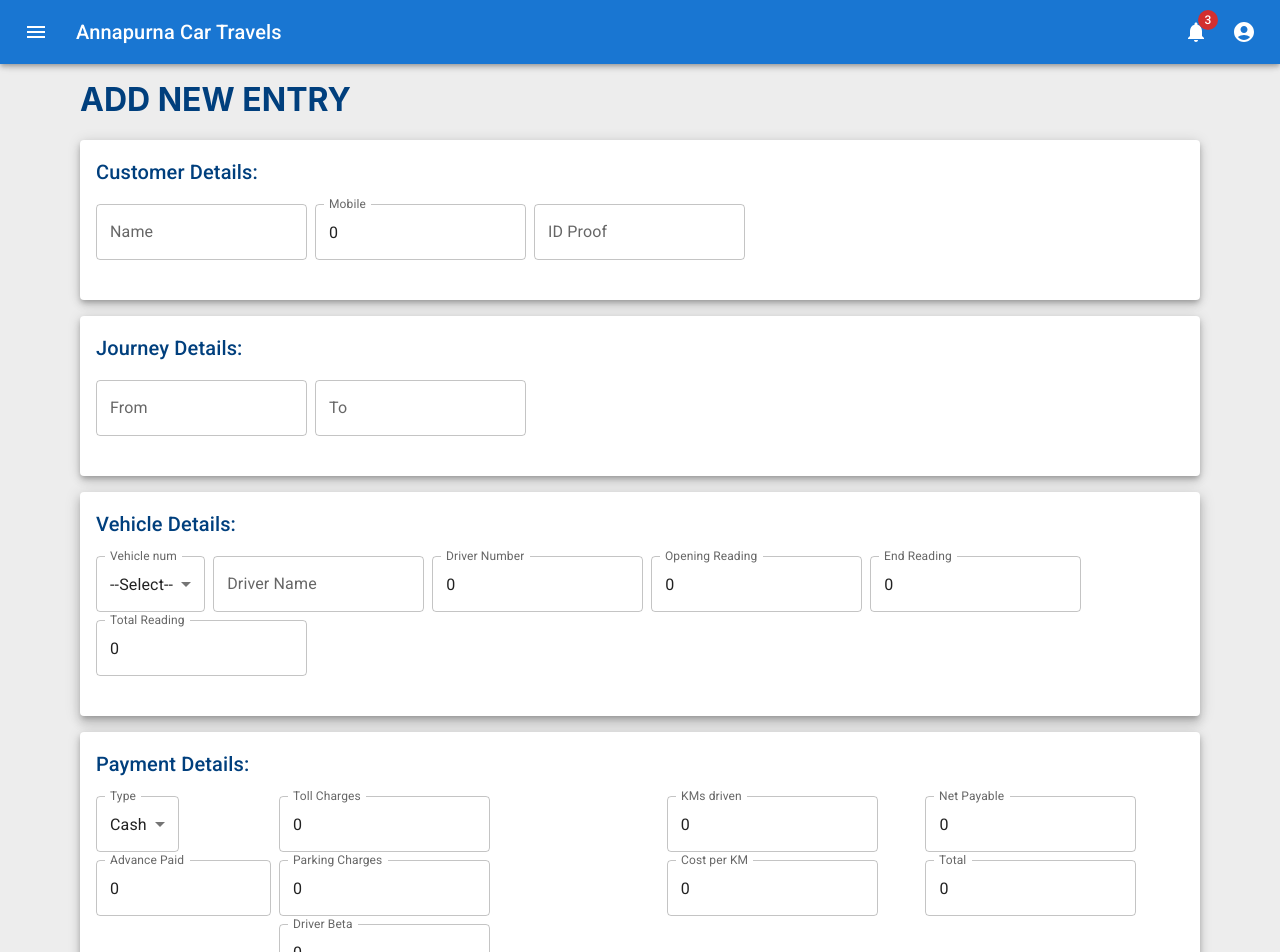
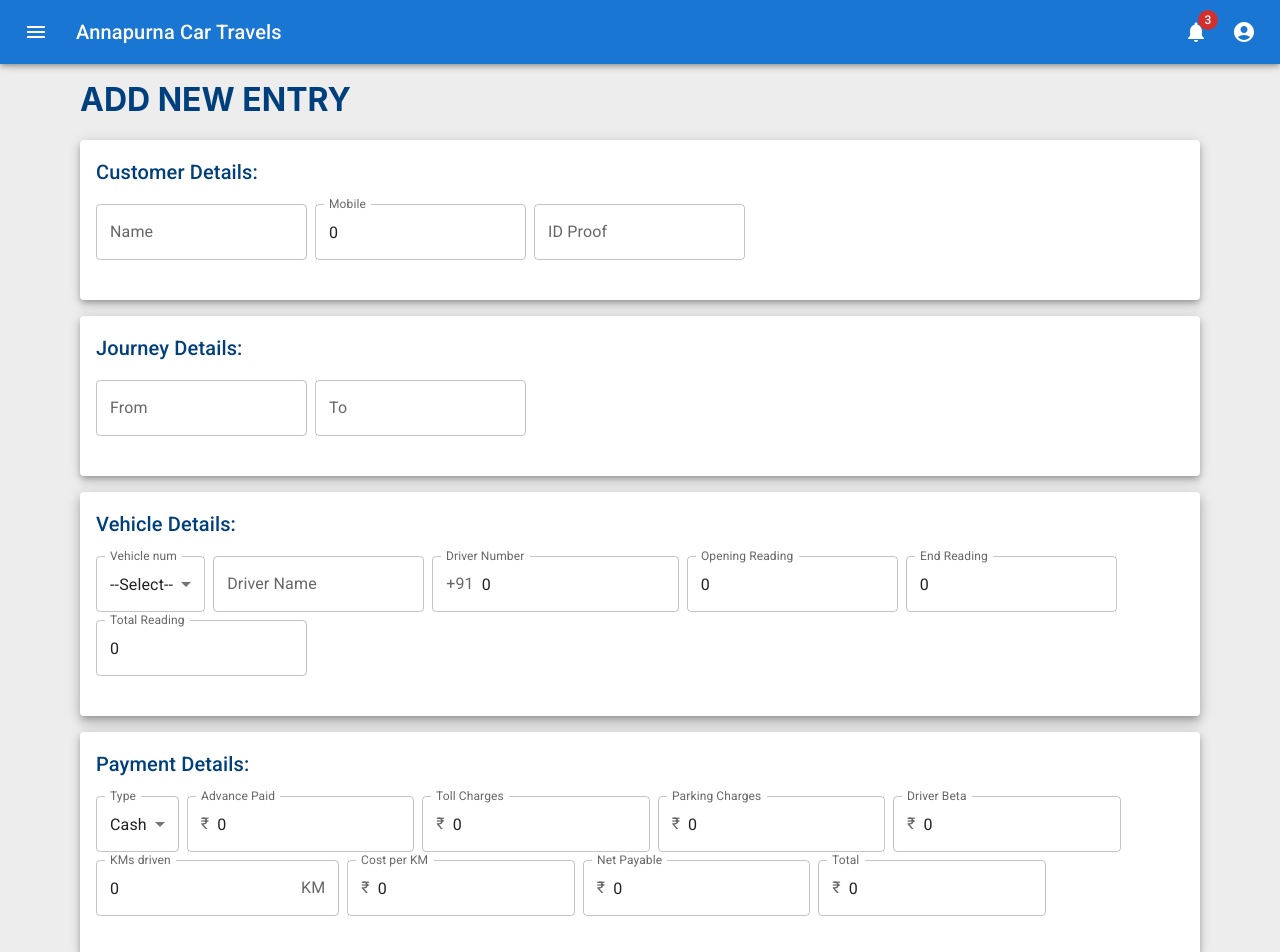
Before and after one commit to saikrishna28/trackTravel, a React (Create React App) app: page /addEntry in a window 1280 px wide. Shown: the top 952 px of the page. Built offline with nearby package versions, Linux system fonts and the light colour scheme.

Commit message:
adding routes

```diff
--- a/package.json
+++ b/package.json
@@ -19,11 +19,13 @@
     "@types/node": "^12.20.37",
     "@types/react": "^17.0.37",
     "@types/react-dom": "^17.0.11",
+    "@types/react-router-dom": "^5.1.8",
     "date-fns": "^2.0.0-beta.5",
     "moment": "^2.29.1",
     "react": "^17.0.2",
     "react-dom": "^17.0.2",
     "react-moment": "^1.1.1",
+    "react-router-dom": "^5.2.0",
     "react-scripts": "4.0.3",
     "sass": "^1.43.5",
     "typescript": "^4.5.2",
--- a/src/App.tsx
+++ b/src/App.tsx
@@ -3,22 +3,15 @@ import "./App.scss";
 import AddEntry from "./Components/AddEntry/AddEntry";
 import DrawerComponent from "./Components/Drawer/DrawerComponent";
 import Header from "./Components/Header/Header";
+import { BrowserRouter, Route } from "react-router-dom";
+import AppPage from "./Components/AppPage/AppPage";
 
 function App() {
-  const [drawerState, setDrawerState] = useState(false);
   return (
-    <div className="App">
-      <Header
-        setDrawerState={(drawerOpen: boolean) => setDrawerState(drawerOpen)}
-      />
-      <div className="app-content">
-        <AddEntry />
-      </div>
-      <DrawerComponent
-        drawerOpen={drawerState}
-        setDrawerState={(drawerOpen: boolean) => setDrawerState(drawerOpen)}
-      />
-    </div>
+    <BrowserRouter>
+      <Route path="/" exact component={AppPage} />
+      <Route path="/addEntry" component={AddEntry} />
+    </BrowserRouter>
   );
 }
 
--- a/src/Components/AddEntry/AddEntry.tsx
+++ b/src/Components/AddEntry/AddEntry.tsx
@@ -1,9 +1,12 @@
 import {
   Button,
   FormControl,
+  FormHelperText,
   Input,
+  InputAdornment,
   InputLabel,
   MenuItem,
+  OutlinedInput,
   Paper,
   Select,
   TextField,
@@ -15,6 +18,8 @@ import AdapterDateFns from "@mui/lab/AdapterDateFns";
 import { DatePicker, LocalizationProvider } from "@mui/lab";
 import "./AddEntry.scss";
 import { TripData } from "../../Models/TripData";
+import { useHistory } from "react-router-dom";
+import AppPage from "../AppPage/AppPage";
 
 interface AddEntryProps {}
 
@@ -25,7 +30,7 @@ const AddEntry: React.FunctionComponent<AddEntryProps> = () => {
 
   const [journeyFrom, setJourneyFrom] = useState("");
   const [journeyTo, setJourneyTo] = useState("");
-  const [journeyDate, setJourneyDate] = useState<Date | null>(new Date());
+  const [journeyDate, setJourneyDate] = useState<Date | null>(null);
 
   const [vehicleNum, setVehicleNum] = useState("--Select--");
   const [driverName, setDriverName] = useState("");
@@ -94,8 +99,8 @@ const AddEntry: React.FunctionComponent<AddEntryProps> = () => {
     });
   };
   console.log(tripData);
-
   return (
+    <AppPage>
       <div className="add-entry">
         <div className="add-entry__container">
           <div className="add-entry__title">
@@ -236,6 +241,11 @@ const AddEntry: React.FunctionComponent<AddEntryProps> = () => {
                   variant="outlined"
                   type="number"
                   value={driverNum}
+                  InputProps={{
+                    startAdornment: (
+                      <InputAdornment position="start">+91</InputAdornment>
+                    ),
+                  }}
                   onChange={(newValue) => {
                     setDriverNum(+newValue.target.value);
                   }}
@@ -298,7 +308,6 @@ const AddEntry: React.FunctionComponent<AddEntryProps> = () => {
                   <Select
                     className="entry-input"
                     labelId="payment-type-select-label"
-                  // id="demo-simple-select"
                     value={paymentType}
                     label="Type"
                     onChange={(newValue) => {
@@ -316,18 +325,26 @@ const AddEntry: React.FunctionComponent<AddEntryProps> = () => {
                   variant="outlined"
                   type="number"
                   value={advance}
+                  InputProps={{
+                    startAdornment: (
+                      <InputAdornment position="start">₹</InputAdornment>
+                    ),
+                  }}
                   onChange={(newValue) => {
                     setAdvance(+newValue.target.value);
                   }}
                 />
-            </div>
-            <div>
                 <TextField
                   className="entry-input"
                   label="Toll Charges"
                   variant="outlined"
                   type="number"
                   value={tollFee}
+                  InputProps={{
+                    startAdornment: (
+                      <InputAdornment position="start">₹</InputAdornment>
+                    ),
+                  }}
                   onChange={(newValue) => {
                     setTollFee(+newValue.target.value);
                   }}
@@ -338,6 +355,11 @@ const AddEntry: React.FunctionComponent<AddEntryProps> = () => {
                   variant="outlined"
                   type="number"
                   value={parkingFee}
+                  InputProps={{
+                    startAdornment: (
+                      <InputAdornment position="start">₹</InputAdornment>
+                    ),
+                  }}
                   onChange={(newValue) => {
                     setParkingFee(+newValue.target.value);
                   }}
@@ -348,18 +370,26 @@ const AddEntry: React.FunctionComponent<AddEntryProps> = () => {
                   variant="outlined"
                   type="number"
                   value={driverBeta}
+                  InputProps={{
+                    startAdornment: (
+                      <InputAdornment position="start">₹</InputAdornment>
+                    ),
+                  }}
                   onChange={(newValue) => {
                     setDriverBeta(+newValue.target.value);
                   }}
                 />
-            </div>
-            <div>
                 <TextField
                   className="entry-input"
                   label="KMs driven"
                   variant="outlined"
                   type="number"
                   value={kmDriven}
+                  InputProps={{
+                    endAdornment: (
+                      <InputAdornment position="end">KM</InputAdornment>
+                    ),
+                  }}
                   onChange={(newValue) => {
                     setKmDriven(+newValue.target.value);
                   }}
@@ -370,18 +400,26 @@ const AddEntry: React.FunctionComponent<AddEntryProps> = () => {
                   variant="outlined"
                   type="number"
                   value={costPerKm}
+                  InputProps={{
+                    startAdornment: (
+                      <InputAdornment position="start">₹</InputAdornment>
+                    ),
+                  }}
                   onChange={(newValue) => {
                     setCostPerKm(+newValue.target.value);
                   }}
                 />
-            </div>
-            <div>
                 <TextField
                   className="entry-input"
                   label="Net Payable"
                   variant="outlined"
                   type="number"
                   value={netPay}
+                  InputProps={{
+                    startAdornment: (
+                      <InputAdornment position="start">₹</InputAdornment>
+                    ),
+                  }}
                   onChange={(newValue) => {
                     setNetPay(+newValue.target.value);
                   }}
@@ -392,6 +430,11 @@ const AddEntry: React.FunctionComponent<AddEntryProps> = () => {
                   variant="outlined"
                   type="number"
                   value={totalPay}
+                  InputProps={{
+                    startAdornment: (
+                      <InputAdornment position="start">₹</InputAdornment>
+                    ),
+                  }}
                   onChange={(newValue) => {
                     setTotalPay(+newValue.target.value);
                   }}
@@ -404,6 +447,7 @@ const AddEntry: React.FunctionComponent<AddEntryProps> = () => {
           </Button>
         </div>
       </div>
+    </AppPage>
   );
 };
 
--- /dev/null
+++ b/src/Components/AppPage/AppPage.tsx
@@ -0,0 +1,24 @@
+import React, { useState } from "react";
+import AddEntry from "../AddEntry/AddEntry";
+import DrawerComponent from "../Drawer/DrawerComponent";
+import Header from "../Header/Header";
+
+interface AppPageProps {}
+
+const AppPage: React.FunctionComponent<AppPageProps> = (props) => {
+  const [drawerState, setDrawerState] = useState(false);
+  return (
+    <div className="app-page">
+      <Header
+        setDrawerState={(drawerOpen: boolean) => setDrawerState(drawerOpen)}
+      />
+      <div className="app-content">{props.children}</div>
+      <DrawerComponent
+        drawerOpen={drawerState}
+        setDrawerState={(drawerOpen: boolean) => setDrawerState(drawerOpen)}
+      />
+    </div>
+  );
+};
+
+export default AppPage;
--- a/src/Components/Drawer/DrawerComponent.tsx
+++ b/src/Components/Drawer/DrawerComponent.tsx
@@ -15,6 +15,7 @@ import {
   DirectionsCarFilledOutlined,
 } from "@mui/icons-material";
 import * as React from "react";
+import { useHistory } from "react-router-dom";
 
 interface DrawerComponentProps {
   drawerOpen: boolean;
@@ -24,6 +25,7 @@ interface DrawerComponentProps {
 const DrawerComponent: React.FunctionComponent<DrawerComponentProps> = (
   props
 ) => {
+  let history = useHistory();
   const toggleDrawer =
     (open: boolean) => (event: React.KeyboardEvent | React.MouseEvent) => {
       if (
@@ -35,6 +37,11 @@ const DrawerComponent: React.FunctionComponent<DrawerComponentProps> = (
       }
       props.setDrawerState(false);
     };
+  const openScreen = (screen: string) => {
+    if (screen === "addEntry") {
+      history.push("/addEntry");
+    }
+  };
   return (
     <Drawer anchor="left" open={props.drawerOpen} onClose={toggleDrawer(false)}>
       <Toolbar />
@@ -47,7 +54,11 @@ const DrawerComponent: React.FunctionComponent<DrawerComponentProps> = (
       >
         <List>
           <ListItem disablePadding>
-            <ListItemButton>
+            <ListItemButton
+              onClick={() => {
+                openScreen("addEntry");
+              }}
+            >
               <ListItemIcon>
                 <AddBoxOutlined />
               </ListItemIcon>
```
Also changed, not shown: src/Components/VehiclesDetails/VehiclesDetails.tsx (added, +14 -0 lines), 1 other file (tests, documents, lock files or other folders). Lines whose indentation alone changed are shown as unchanged.
